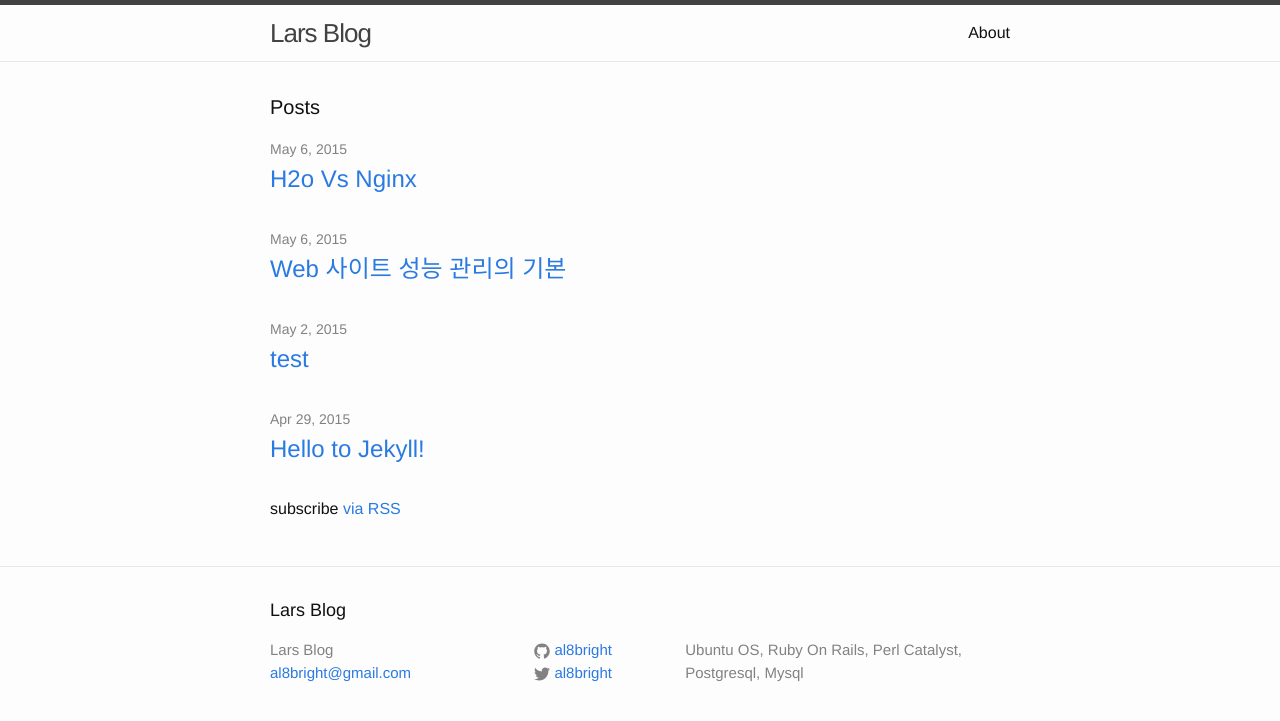
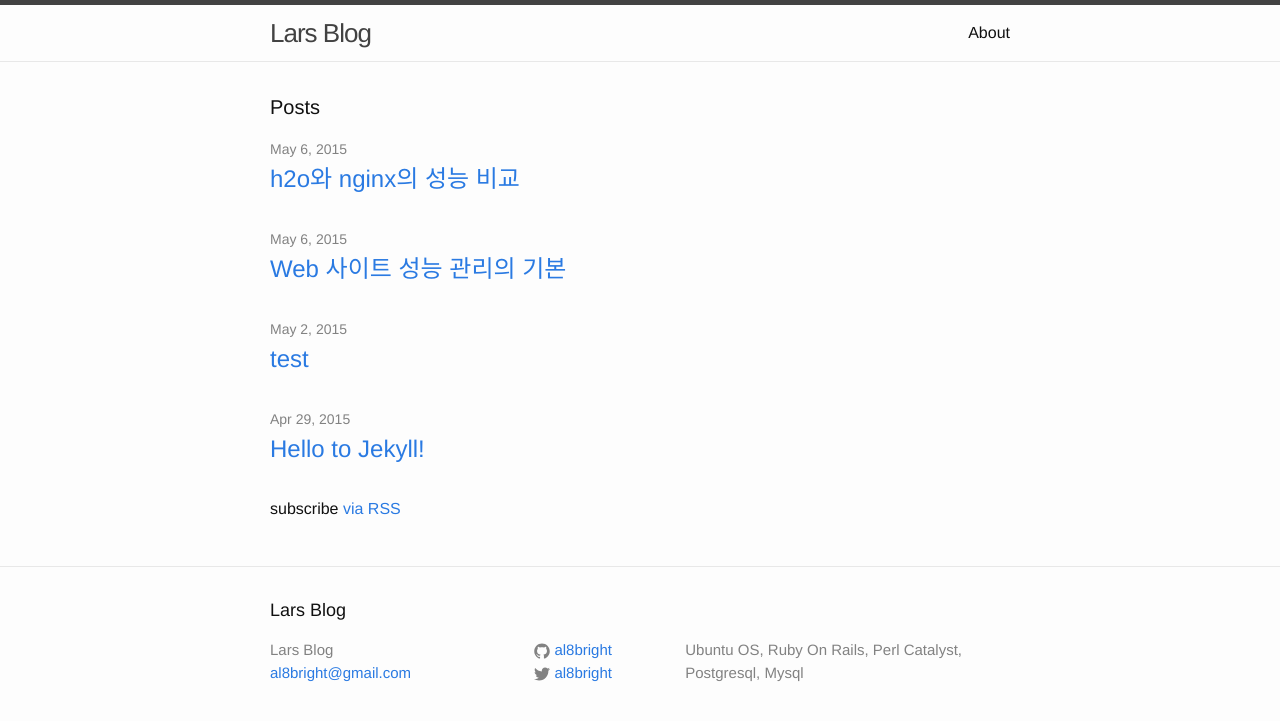
Before and after one commit to al8bright/al8bright.github.com, a Jekyll site: the page built from index.html, in a window 1280 px wide. Shown: the top 721 px of the page. Built offline with Jekyll 4.4.1, drawn with Linux system fonts in a browser that asks for light colours.

Commit message:
Update 2015-05-06-h2o-vs-nginx.markdown

```diff
--- a/_posts/2015-05-06-h2o-vs-nginx.markdown
+++ b/_posts/2015-05-06-h2o-vs-nginx.markdown
@@ -1,3 +1,10 @@
+---
+layout: post
+title:  "h2o와 nginx의 성능 비교"
+date:   2015-05-06 01:00:00
+categories: Qiita
+---
+
 # h2o와 nginx의 성능 비교
 
 - - -
```
